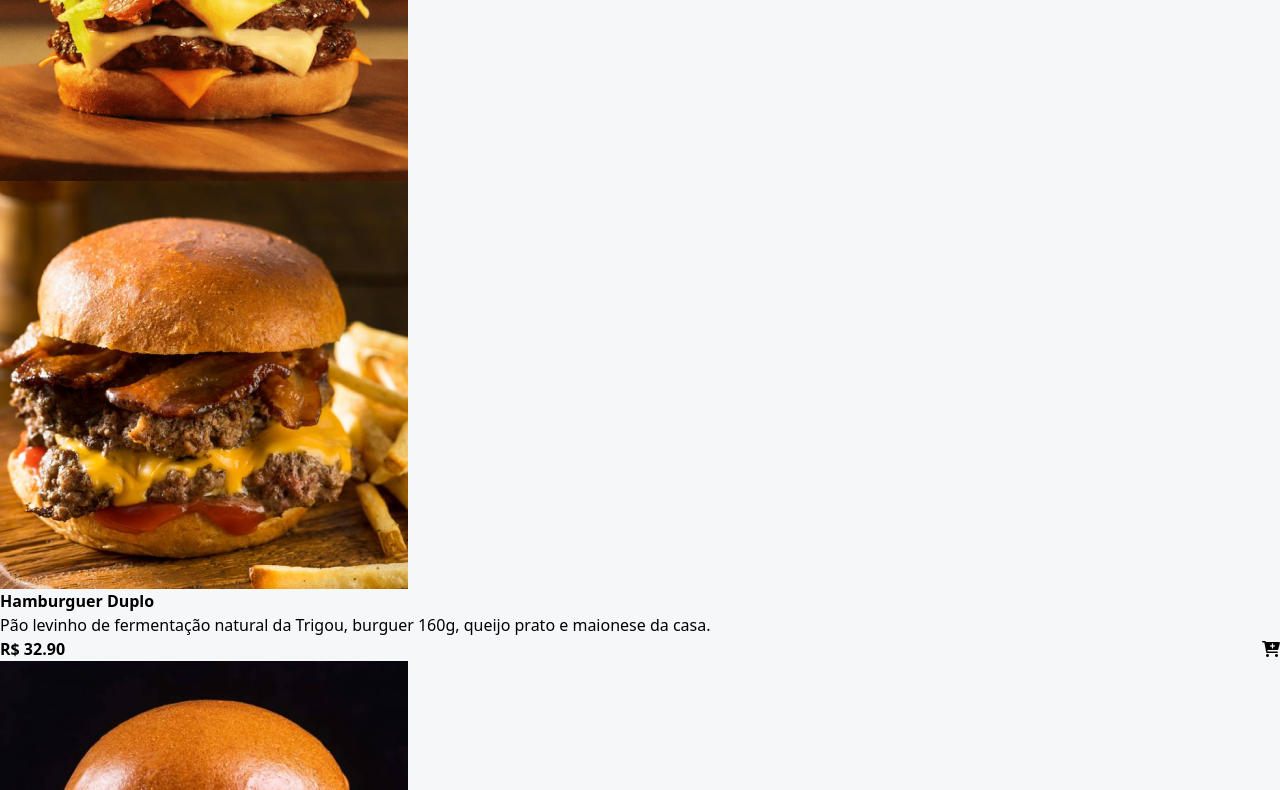
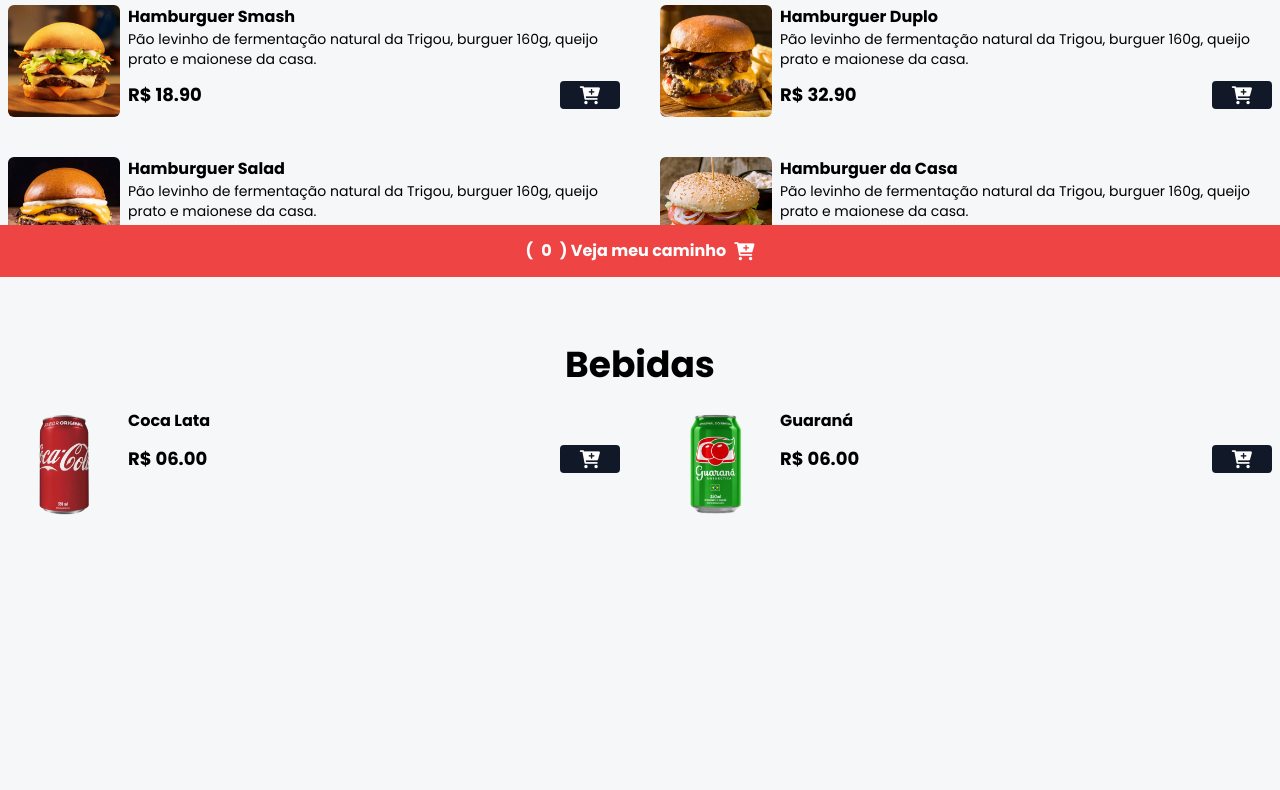
Before and after one commit to Edson-Emanoel/hamburgueria-tailwind, a website: page index.html in a window 1280 px wide. Shown: the part 523-1313 px from the top of the page. After the commit the page ends 1108 px from the top, so only its background shows below. Drawn offline with Linux system fonts and the light colour scheme.

Commit message:
Corpo da Página Pronta

```diff
--- a/index.html
+++ b/index.html
@@ -6,14 +6,19 @@
 
         <link rel="stylesheet" href="https://cdnjs.cloudflare.com/ajax/libs/font-awesome/6.0.0-beta3/css/all.min.css" integrity="sha512-Fo3rlrZj/k7ujTnHg4CGR2D7kSs0v4LLanw2qksYuRlEzO+tcaEPQogQ0KaoGN26/zrn20ImR1DfuLWnOo7aBA==" crossorigin="anonymous" referrerpolicy="no-referrer" />
 
+        <link rel="preconnect" href="https://fonts.googleapis.com">
+        <link rel="preconnect" href="https://fonts.gstatic.com" crossorigin>
+        <link href="https://fonts.googleapis.com/css2?family=Poppins:wght@400;500;700&display=swap" rel="stylesheet">
+
         <link rel="stylesheet" href="./styles/output.css">
 
         <title>Dev Burguer - A melhor hambúrgueria dev!</title>
     </head>
+
     <body>
 
         <!-- HEADER -->
-    <header class="w-full h-[420] bg-zinc-900 bg-home bg-cover bg-center">
+        <header class="w-full h-[420px] bg-zinc-900 bg-home bg-cover bg-center">
             <div class="w-full h-full flex flex-col justify-center items-center">
                 <img
                     src="./assets/hamb-1.png"
@@ -26,7 +31,7 @@
 
                 <span class="text-white font-medium">Rua dev 10, Campo Grande - MS</span>
 
-            <div class="bg-green-600 px-4 pr-4 rounded-lg mt-5" id="date-span">
+                <div class="bg-green-600 px-4 pr-1 rounded-lg mt-5" id="date-span">
                     <span class="text-white font-medium">Seg á Dom - 18:00 as 22:00</span>
                 </div>
 
@@ -34,13 +39,14 @@
         </header>
         <!-- END HEADER -->
 
-    <h2 class="text-3xl md:text-5xl font-bold pt-3 text-center mt-9 mb-6">
+        <h2 class="text-3xl md:text-3xl font-bold pt-3 text-center mt-9 mb-6">
             Conheça nosso menu
         </h2>
 
         <!-- MENU -->
         <div id="menu">
 
+            <!-- FOODS GRID -->
             <main class="grid grid-cols-1 md:grid-cols-2 gap-7 md:gap-10 mx-auto max-w-7xl px-2 mb-16">
 
                 <!-- PRODUCT ITEM -->
@@ -49,7 +55,7 @@
                         src="./assets/hamb-1.png"
                         alt="Hamburguer Smash"
 
-                    class="w-5 h-5 rounded-md  hover:scale-110 hover:-rotate-2  duration-300"
+                        class="w-28 h-28 rounded-md  hover:scale-110 hover:-rotate-2  duration-300"
                     />
 
                     <div>
@@ -59,11 +65,11 @@
                         <div class="flex items-center gap-2 justify-between mt-3">
                             <p class="font-bold text-lg">R$ 18.90</p>
                             <button
-                            class="bg-gray-400 px-5 rounded add-to-cart-btn"
+                                class="bg-gray-900 px-5 rounded add-to-cart-btn"
                                 data-name="Hamburguer Smash"
                                 data-price="18.90"
                             >
-                            <i class="fa fa-cart-plus text-lg text-gray-900"></i>
+                                <i class="fa fa-cart-plus text-lg text-white"></i>
                             </button>
                         </div>
                     </div>
@@ -72,12 +78,12 @@
                 <!-- FIM PRODUCT ITEM -->
 
                 <!-- PRODUCT ITEM -->
-            <div class="w-full">
+                <div class="flex gap-2 w-full">
                     <img
                         src="./assets/hamb-2.png"
                         alt="Hamburguer Duplo"
 
-                    class="w-5 h-5 rounded-md  hover:scale-110 hover:-rotate-2  duration-300"
+                        class="w-28 h-28 rounded-md  hover:scale-110 hover:-rotate-2  duration-300"
                     />
 
                     <div>
@@ -87,11 +93,11 @@
                         <div class="flex items-center gap-2 justify-between mt-3">
                             <p class="font-bold text-lg">R$ 32.90</p>
                             <button
-                            class="bg-gray-400 px-5 rounded add-to-cart-btn"
+                                class="bg-gray-900 px-5 rounded add-to-cart-btn"
                                 data-name="Hamburguer Duplo"
-                            data-price="32.90"
+                                data-price="18.90"
                             >
-                            <i class="fa fa-cart-plus text-lg text-gray-900"></i>
+                                <i class="fa fa-cart-plus text-lg text-white"></i>
                             </button>
                         </div>
                     </div>
@@ -100,12 +106,12 @@
                 <!-- FIM PRODUCT ITEM -->
 
                 <!-- PRODUCT ITEM -->
-            <div class="w-full">
+                <div class="flex gap-2 w-full">
                     <img
                         src="./assets/hamb-3.png"
                         alt="Hamburguer Salad"
 
-                    class="w-5 h-5 rounded-md  hover:scale-110 hover:-rotate-2  duration-300"
+                        class="w-28 h-28 rounded-md  hover:scale-110 hover:-rotate-2  duration-300"
                     />
 
                     <div>
@@ -115,11 +121,11 @@
                         <div class="flex items-center gap-2 justify-between mt-3">
                             <p class="font-bold text-lg">R$ 35.90</p>
                             <button
-                            class="bg-gray-400 px-5 rounded add-to-cart-btn"
+                                class="bg-gray-900 px-5 rounded add-to-cart-btn"
                                 data-name="Hamburguer Salad"
-                            data-price="32.90"
+                                data-price="35.90"
                             >
-                            <i class="fa fa-cart-plus text-lg text-gray-900"></i>
+                                <i class="fa fa-cart-plus text-lg text-white"></i>
                             </button>
                         </div>
                     </div>
@@ -128,12 +134,12 @@
                 <!-- FIM PRODUCT ITEM -->
 
                 <!-- PRODUCT ITEM -->
-            <div class="w-full">
+                <div class="flex gap-2 w-full">
                     <img
                         src="./assets/hamb-4.png"
                         alt="Hamburguer da Casa"
 
-                    class="w-8 h-8 rounded-md  hover:scale-110 hover:-rotate-2  duration-300"
+                        class="w-28 h-28 rounded-md  hover:scale-110 hover:-rotate-2  duration-300"
                     />
 
                     <div>
@@ -143,11 +149,11 @@
                         <div class="flex items-center gap-2 justify-between mt-3">
                             <p class="font-bold text-lg">R$ 30.00</p>
                             <button
-                            class="bg-gray-400 px-5 rounded add-to-cart-btn"
-                            data-name="Hamburguer da Casa"
+                                class="bg-gray-900 px-5 rounded add-to-cart-btn"
+                                data-name="Hamburguer Smash"
                                 data-price="30.00"
                             >
-                            <i class="fa fa-cart-plus text-lg text-gray-900"></i>
+                                <i class="fa fa-cart-plus text-lg text-white"></i>
                             </button>
                         </div>
                     </div>
@@ -156,9 +162,10 @@
                 <!-- FIM PRODUCT ITEM -->
 
             </main>
+            <!-- END FOODS GRID -->
 
             <div class="mx-auto mx-w-7xl px-2 my-2">
-            <h2 class="font-bold text-3xl">
+                <h2 class="text-3xl sm:text-4xl font-bold pt-3 text-center mt-9 mb-6">
                     Bebidas
                 </h2>
             </div>
@@ -172,7 +179,7 @@
                         src="./assets/refri-1.png"
                         alt="Coca Lata"
 
-                    class="w-5 h-5 rounded-md  hover:scale-110 hover:-rotate-2  duration-300"
+                        class="w-28 h-28 rounded-md  hover:scale-110 hover:-rotate-2  duration-300"
                     />
 
                     <div class="w-full">
@@ -181,11 +188,11 @@
                         <div class="flex items-center gap-2 justify-between mt-3">
                             <p class="font-bold text-lg">R$ 06.00</p>
                             <button
-                            class="bg-gray-400 px-5 rounded add-to-cart-btn"
-                            data-name="Coca Lata"
-                            data-price="06.00"
+                                class="bg-gray-900 px-5 rounded add-to-cart-btn"
+                                data-name="Hamburguer Smash"
+                                data-price="18.90"
                             >
-                            <i class="fa fa-cart-plus text-lg text-gray-900"></i>
+                                <i class="fa fa-cart-plus text-lg text-white"></i>
                             </button>
                         </div>
                     </div>
@@ -194,25 +201,25 @@
                 <!-- END PRODUCT ITEM -->
 
                 <!-- PRODUCT ITEM -->
-            <div class="w-full">
+                <div class="flex gap-2 w-full">
                     <img
                         src="./assets/refri-2.png"
-                    alt="Guaraná"
+                        alt="Coca Lata"
 
-                    class="w-5 h-5 rounded-md  hover:scale-110 hover:-rotate-2  duration-300"
+                        class="w-28 h-28 rounded-md  hover:scale-110 hover:-rotate-2  duration-300"
                     />
 
                     <div class="w-full">
-                    <p class="font-bold">Coca Lata</p>
+                        <p class="font-bold">Guaraná</p>
 
                         <div class="flex items-center gap-2 justify-between mt-3">
                             <p class="font-bold text-lg">R$ 06.00</p>
                             <button
-                            class="bg-gray-400 px-5 rounded add-to-cart-btn"
-                            data-name="Coca Lata"
-                            data-price="06.00"
+                                class="bg-gray-900 px-5 rounded add-to-cart-btn"
+                                data-name="Hamburguer Smash"
+                                data-price="18.90"
                             >
-                            <i class="fa fa-cart-plus text-lg text-gray-900"></i>
+                                <i class="fa fa-cart-plus text-lg text-white"></i>
                             </button>
                         </div>
                     </div>
@@ -226,5 +233,47 @@
         </div>
         <!-- END MENU -->
 
+        <!-- MODAL CART -->
+        <div class="bg-black/60 w-full h-full fixed top-0 left-0 z-[99] items-center justify-center hidden">
+
+            <div class="bg-white p-5 rounded-md min-w-[90%] md:min-w-[600px]">
+                <h2 class="text-center font-bold text-2xl mb-2">Meu Carrinho</h2>
+
+                <div id="cart-items" class="flex justify-between mb-2 flex-col"></div>
+
+                <p class="font-bold">Total: <span id="cart-total">0.00</span></p>
+
+                <p class="font-bold mt-4">Endereço de Entrega:</p>
+                <input
+                    type="text"
+                    placeholder="Digite seu endereço completo..."
+                    id="address"
+                    class="w-full border-2 p-1 rounded my-1"
+                />
+                <p class="text-red-500 hidden" id="address-warn">Digite seu Endereço completo!</p>
+
+                <div class="flex items-center justify-between mt-5 w-full">
+                    <button id="close-modal-btn">Fechar</button>
+                    <button id="checkout-btn" class="bg-green-500 text-white px-4 py-1 rounded">Finalizar o pedido</button>
+                </div>
+
+            </div>
+
+        </div>
+        <!-- END MODAL CART -->
+
+        <!-- Button Cart Footer -->
+        <footer class="w-full bg-red-500 py-3 fixed bottom-0 z-40 flex items-center justify-center">
+            <button
+                class="flex items-center gap-2 text-white font-bold"
+                id="cart-btn"
+            >
+                ( <span id="cart-count">0</span> )
+                Veja meu caminho
+                <i class="fa fa-cart-plus text-lg text-white"></i>
+            </button>
+        </footer>
+        <!-- End Button Cart Footer -->
+
     </body>
 </html>
--- a/tailwind.config.js
+++ b/tailwind.config.js
@@ -2,6 +2,9 @@
 module.exports = {
   content: ["./**/*.{html,js}"],
   theme: {
+    fontFamily:{
+        'sans': ['Poppins', 'sans-serif']
+    },
     extend: {
       backgroundImage:{
         "home": "url('/assets/bg.png')"
```
Also changed, not shown: styles/output.css. Lines whose indentation alone changed are shown as unchanged.
